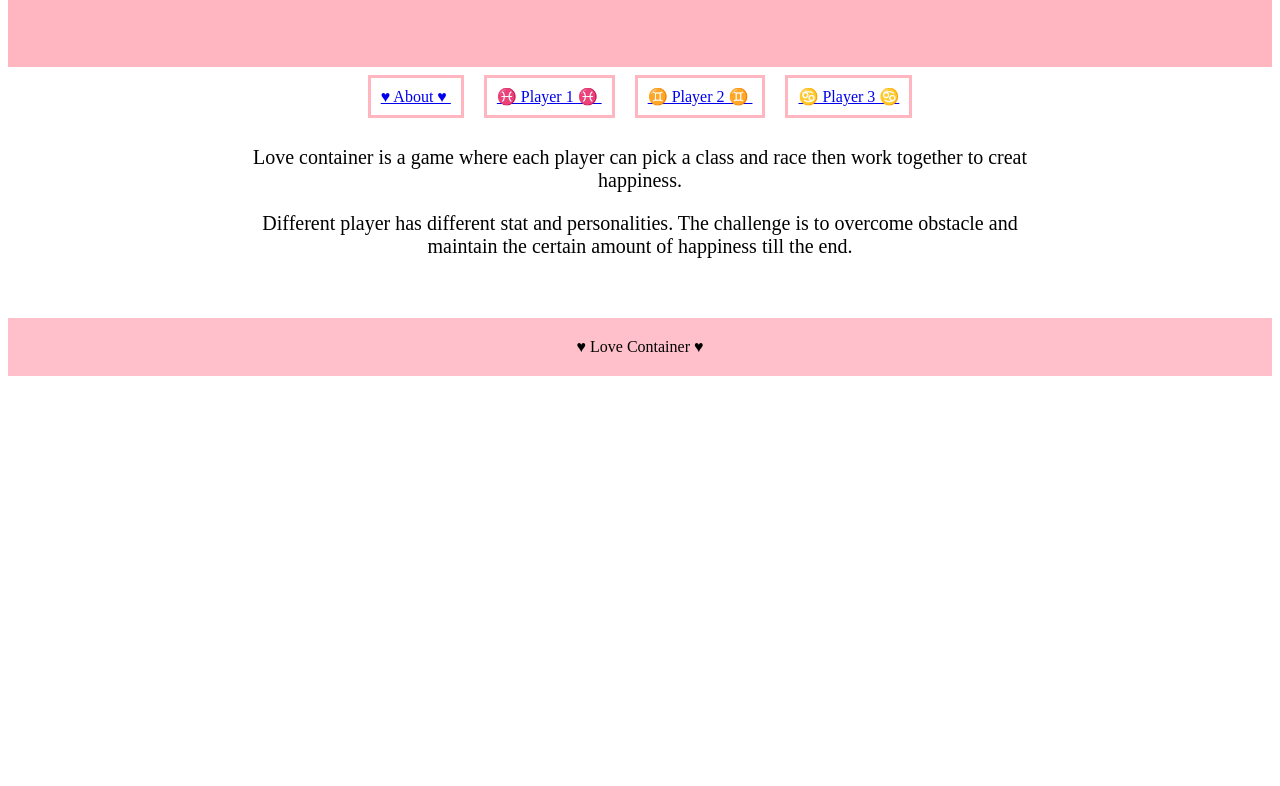
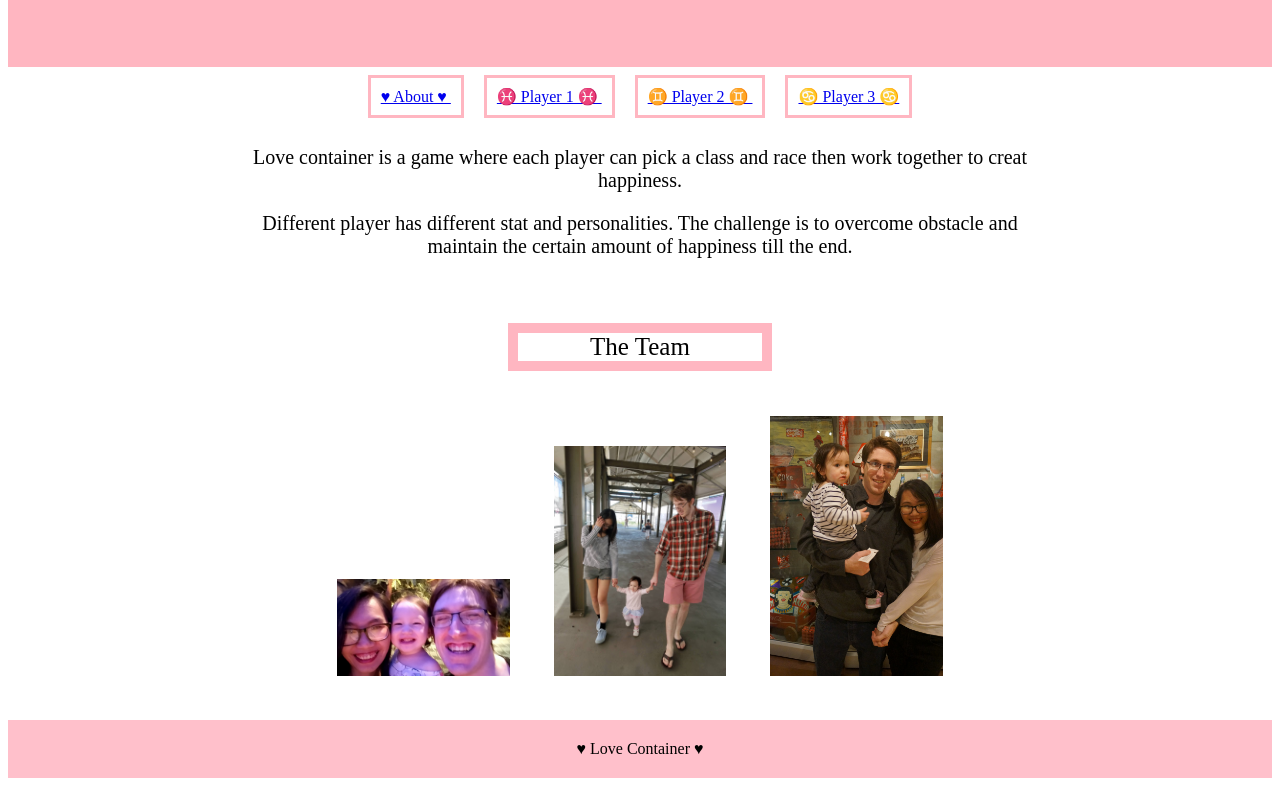
Before and after one commit to ltxcooper/-html-me-something, a plain HTML site: page index.html in a window 1280 px wide. Shown: the part 230-1016 px from the top of the page. Before the commit the page ends 800 px from the top, so only its background shows below. Drawn offline with Linux system fonts and the light colour scheme; a web font is replaced by a local one.

Commit message:
Final draft

```diff
--- a/index.html
+++ b/index.html
@@ -36,6 +36,12 @@
 				</article>
 
 				<article id="gallery">
+					<p class="title"> The Team </p>
+					<div id="first_page_pics">
+						<img class="team" src="team1.jpg" alt="Evil Fox">
+						<img class="team" src="team2.jpeg" alt="Evil Fox">
+						<img class="team" src="team3.jpeg" alt="Evil Fox">
+					</div>
 				</article>
 			</main>
 
--- a/styles.CSS
+++ b/styles.CSS
@@ -8,6 +8,14 @@ header{
 	background-color: lightpink;
 	padding: 20px;
 	margin-bottom: 20px;
+}
+
+.title{
+	font-family: 'Monofett';
+	font-size: 25px;
+	border: 10px solid lightpink;
+	margin-left: 300px;
+	margin-right: 300px;
 }
 
 div.content {
@@ -57,6 +65,16 @@ img {
 	height: 50%;
 }
 
+.team {
+	width: 20%;
+	height: 20%;
+}
+
+#evil, #sinless{
+	width: 10%;
+	height: 10%;
+}
+
 footer {
     text-align: center;
     background: pink;
```
Also changed, not shown: Player1.html (+1 -1 lines), Player2.html (+1 -1 lines), Sinless.jpg, team1.jpg (added), team2.jpeg (added), team3.jpeg (added), 1 other file.
